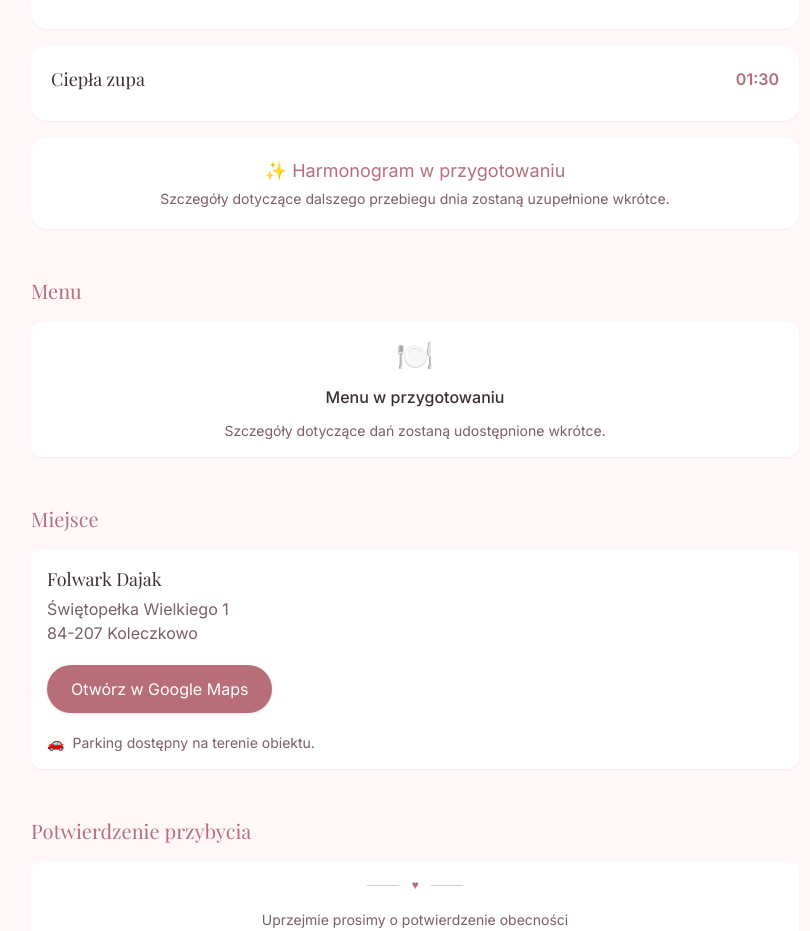
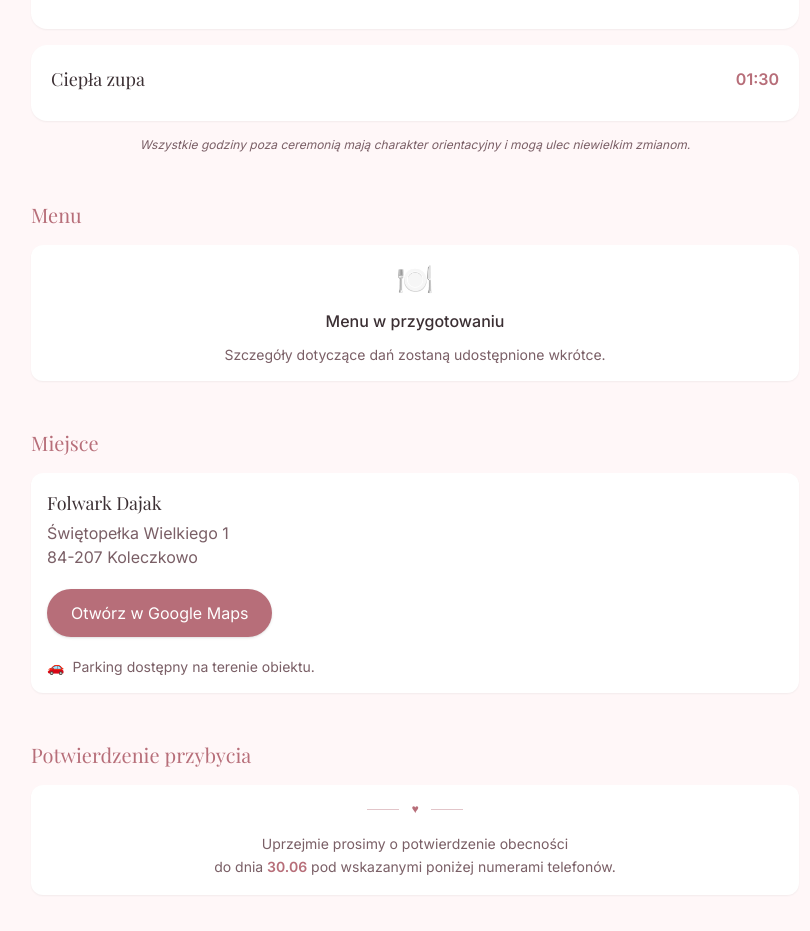
Before and after one commit to mikolaj-hirsz/wesele, a React (Vite) app: page / in a window 1280 px wide. Shown: the part 1942-2873 px from the top of the page, without its empty margins (225-1035 px from the left). Built offline with nearby package versions, Linux system fonts and the light colour scheme.

Commit message:
paragraph

```diff
--- a/src/components/Schedule.tsx
+++ b/src/components/Schedule.tsx
@@ -86,16 +86,12 @@ export default function Schedule() {
 
 						{/* PLACE */}
 						{item.place && (
-  <div className="text-sm text-muted">
-    {item.place}
-  </div>
+							<div className="text-sm text-muted">{item.place}</div>
 						)}
 
 						{/* DESCRIPTION */}
 						{item.description && (
-  <div className="text-sm text-muted mt-2">
-    {item.description}
-  </div>
+							<div className="text-sm text-muted mt-2">{item.description}</div>
 						)}
 					</div>
 
@@ -119,14 +115,10 @@ export default function Schedule() {
 				</div>
 			))}
 
-      <div className="rounded-2xl p-5 bg-romantic-surface shadow-sm text-center">
-        <div className="text-romantic-primary text-lg mb-1">
-          ✨ Harmonogram w przygotowaniu
-        </div>
-
-        <p className="text-sm text-muted">
-          Szczegóły dotyczące dalszego przebiegu dnia zostaną uzupełnione
-          wkrótce.
+			<div className="text-center mt-2">
+				<p className="text-xs text-muted italic">
+					Wszystkie godziny poza ceremonią mają charakter orientacyjny i mogą
+					ulec niewielkim zmianom.
 				</p>
 			</div>
 		</div>
```
Lines whose indentation alone changed are shown as unchanged.
